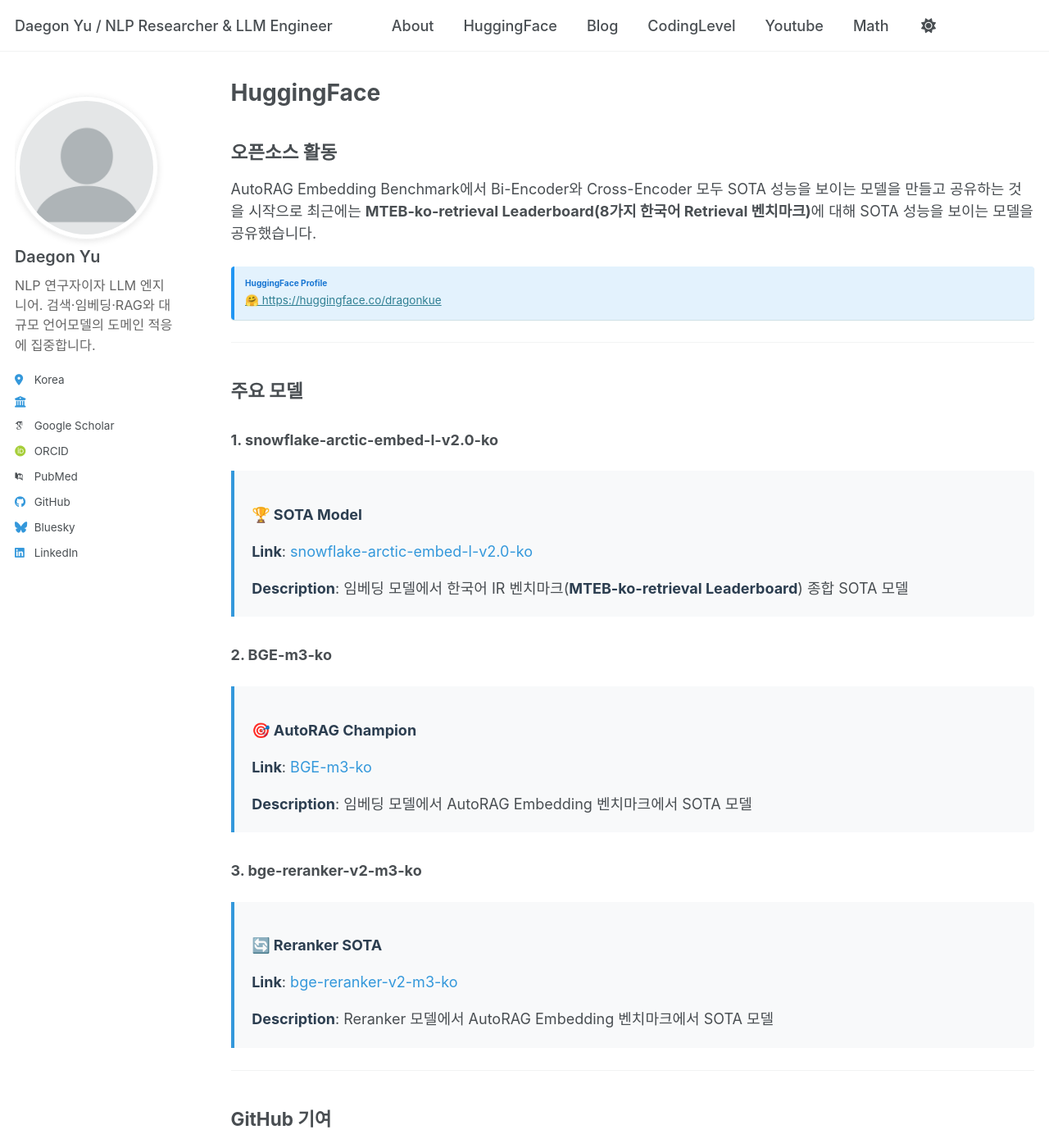
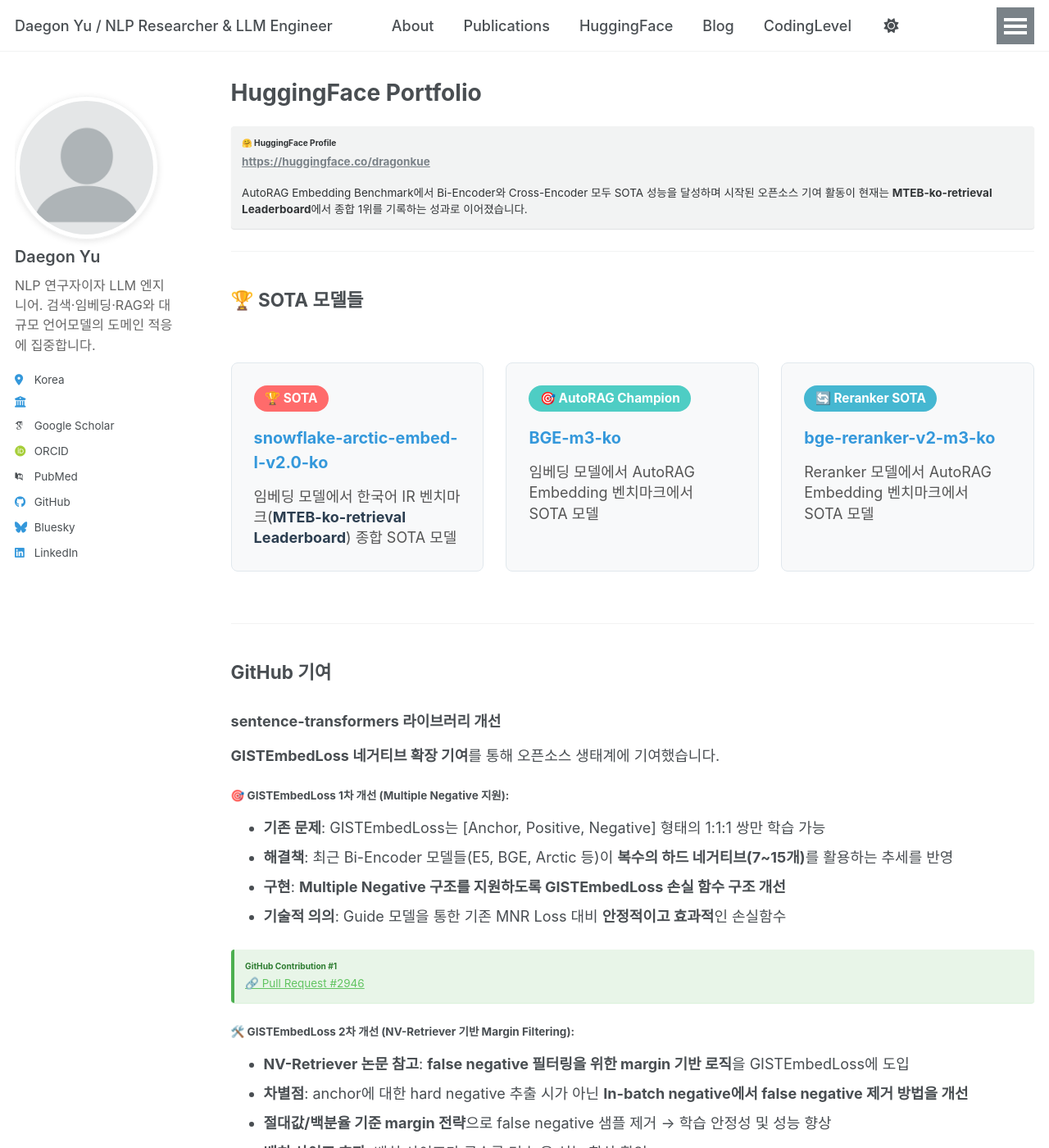
Before and after one commit to daegonYu/daegonYu.github.io, a Jekyll site: the page built from _pages/huggingface.md, in a window 1280 px wide and 1400 px high. Shown: the whole window at 82% size. Built offline with Jekyll 4.4.1, drawn with Linux system fonts in a browser that asks for light colours; some web fonts are replaced; a script that is not in the unit is left out.

```diff
--- a/_data/navigation.yml
+++ b/_data/navigation.yml
@@ -1,9 +1,12 @@
 # Navigation menu structure - Order fixed as requested
-# 1) About  2) HuggingFace  3) Blog  4) CodingLevel  5) Youtube  6) Math
+# 1) About  2) Publications  3) HuggingFace  4) Blog  5) CodingLevel  6) Youtube  7) Math
 
 main:
   - title: "About"
     url: /
+
+  - title: "Publications"
+    url: /publications/
 
   - title: "HuggingFace"
     url: /huggingface/
--- a/_pages/huggingface.md
+++ b/_pages/huggingface.md
@@ -1,42 +1,114 @@
 ---
 layout: archive
-title: "HuggingFace"
+title: "HuggingFace Portfolio"
 permalink: /huggingface/
 author_profile: true
 ---
 
-## 오픈소스 활동
-
-AutoRAG Embedding Benchmark에서 Bi-Encoder와 Cross-Encoder 모두 SOTA 성능을 보이는 모델을 만들고 공유하는 것을 시작으로 최근에는 **MTEB-ko-retrieval Leaderboard(8가지 한국어 Retrieval 벤치마크)**에 대해 SOTA 성능을 보이는 모델을 공유했습니다.
-
-<div class="notice--info">
-  <h4>HuggingFace Profile</h4>
-  <p><a href="https://huggingface.co/dragonkue" target="_blank">🤗 https://huggingface.co/dragonkue</a></p>
+<div class="notice--primary">
+  <h4>🤗 HuggingFace Profile</h4>
+  <p><strong><a href="https://huggingface.co/dragonkue" target="_blank">https://huggingface.co/dragonkue</a></strong></p>
+  <p>AutoRAG Embedding Benchmark에서 Bi-Encoder와 Cross-Encoder 모두 SOTA 성능을 달성하며 시작된 오픈소스 기여 활동이 현재는 <strong>MTEB-ko-retrieval Leaderboard</strong>에서 종합 1위를 기록하는 성과로 이어졌습니다.</p>
 </div>
 
 ---
 
-## 주요 모델
+## 🏆 SOTA 모델들
 
-### 1. snowflake-arctic-embed-l-v2.0-ko
-<div class="model-card">
-  <p><strong>🏆 SOTA Model</strong></p>
-  <p><strong>Link</strong>: <a href="https://huggingface.co/dragonkue/snowflake-arctic-embed-l-v2.0-ko" target="_blank">snowflake-arctic-embed-l-v2.0-ko</a></p>
-  <p><strong>Description</strong>: 임베딩 모델에서 한국어 IR 벤치마크(<strong>MTEB-ko-retrieval Leaderboard</strong>) 종합 SOTA 모델</p>
-</div>
+<style>
+.model-grid {
+  display: grid;
+  grid-template-columns: repeat(auto-fit, minmax(300px, 1fr));
+  gap: 1.5rem;
+  margin: 2rem 0;
+}
 
-### 2. BGE-m3-ko
-<div class="model-card">
-  <p><strong>🎯 AutoRAG Champion</strong></p>
-  <p><strong>Link</strong>: <a href="https://huggingface.co/dragonkue/BGE-m3-ko" target="_blank">BGE-m3-ko</a></p>
-  <p><strong>Description</strong>: 임베딩 모델에서 AutoRAG Embedding 벤치마크에서 SOTA 모델</p>
-</div>
+.model-card {
+  border: 1px solid #e1e8ed;
+  border-radius: 8px;
+  padding: 1.5rem;
+  background: #f8f9fa;
+  transition: transform 0.2s ease, box-shadow 0.2s ease;
+}
 
-### 3. bge-reranker-v2-m3-ko
-<div class="model-card">
-  <p><strong>🔄 Reranker SOTA</strong></p>
-  <p><strong>Link</strong>: <a href="https://huggingface.co/dragonkue/bge-reranker-v2-m3-ko" target="_blank">bge-reranker-v2-m3-ko</a></p>
-  <p><strong>Description</strong>: Reranker 모델에서 AutoRAG Embedding 벤치마크에서 SOTA 모델</p>
+.model-card:hover {
+  transform: translateY(-2px);
+  box-shadow: 0 4px 12px rgba(0,0,0,0.1);
+}
+
+.model-header {
+  display: flex;
+  align-items: center;
+  margin-bottom: 1rem;
+}
+
+.model-badge {
+  display: inline-block;
+  padding: 0.25rem 0.75rem;
+  border-radius: 20px;
+  font-size: 0.85rem;
+  font-weight: bold;
+  margin-right: 0.5rem;
+}
+
+.sota-badge { background: #ff6b6b; color: white; }
+.champion-badge { background: #4ecdc4; color: white; }
+.reranker-badge { background: #45b7d1; color: white; }
+
+.model-link {
+  font-size: 1.1rem;
+  font-weight: bold;
+  color: #2c5aa0;
+  text-decoration: none;
+}
+
+.model-link:hover {
+  text-decoration: underline;
+}
+
+.model-description {
+  margin-top: 0.75rem;
+  color: #555;
+  line-height: 1.4;
+}
+</style>
+
+<div class="model-grid">
+  <div class="model-card">
+    <div class="model-header">
+      <span class="model-badge sota-badge">🏆 SOTA</span>
+    </div>
+    <a href="https://huggingface.co/dragonkue/snowflake-arctic-embed-l-v2.0-ko" target="_blank" class="model-link">
+      snowflake-arctic-embed-l-v2.0-ko
+    </a>
+    <p class="model-description">
+      임베딩 모델에서 한국어 IR 벤치마크(<strong>MTEB-ko-retrieval Leaderboard</strong>) 종합 SOTA 모델
+    </p>
+  </div>
+
+  <div class="model-card">
+    <div class="model-header">
+      <span class="model-badge champion-badge">🎯 AutoRAG Champion</span>
+    </div>
+    <a href="https://huggingface.co/dragonkue/BGE-m3-ko" target="_blank" class="model-link">
+      BGE-m3-ko
+    </a>
+    <p class="model-description">
+      임베딩 모델에서 AutoRAG Embedding 벤치마크에서 SOTA 모델
+    </p>
+  </div>
+
+  <div class="model-card">
+    <div class="model-header">
+      <span class="model-badge reranker-badge">🔄 Reranker SOTA</span>
+    </div>
+    <a href="https://huggingface.co/dragonkue/bge-reranker-v2-m3-ko" target="_blank" class="model-link">
+      bge-reranker-v2-m3-ko
+    </a>
+    <p class="model-description">
+      Reranker 모델에서 AutoRAG Embedding 벤치마크에서 SOTA 모델
+    </p>
+  </div>
 </div>
 
 ---
```
Also changed, not shown: _pages/about.md (+18 -6 lines), _pages/math.md (+48 -13 lines), _pages/publications.md (added, +16 -0 lines), _pages/youtube.md (+53 -26 lines), _publications/2022-06-01-creativity-evaluation-trends.md (added, +45 -0 lines), _publications/2022-12-01-contrastive-learning-nlp-survey.md (added, +38 -0 lines), _publications/2023-04-01-cles-bert.md (added, +29 -0 lines), _publications/2023-09-01-multi-layer-bert-loss.md (added, +25 -0 lines), _publications/2023-10-01-essay-creativity-scoring-data.md (added, +23 -0 lines), .claude/settings.local.json, .github/workflows/jekyll-build-test.yml (added).
